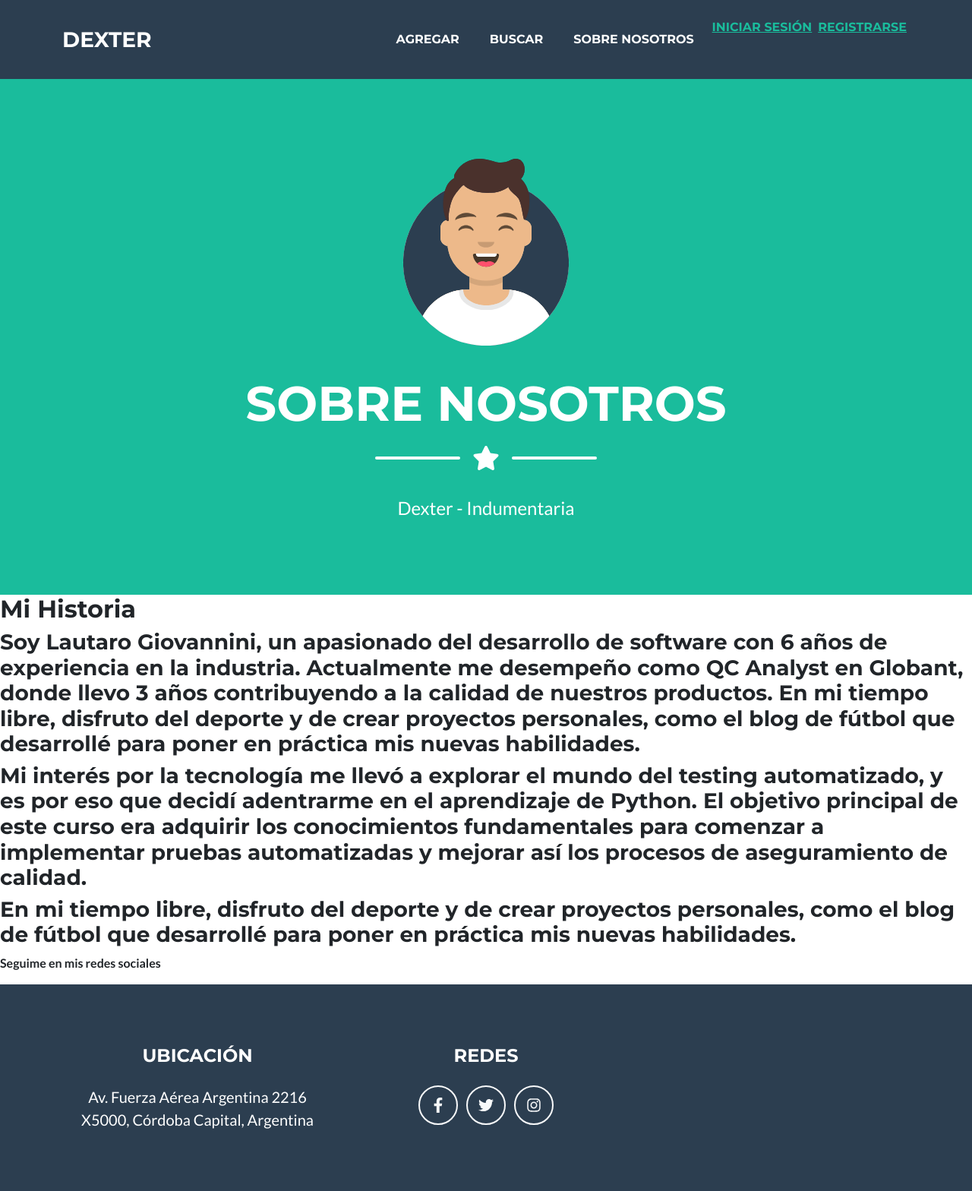
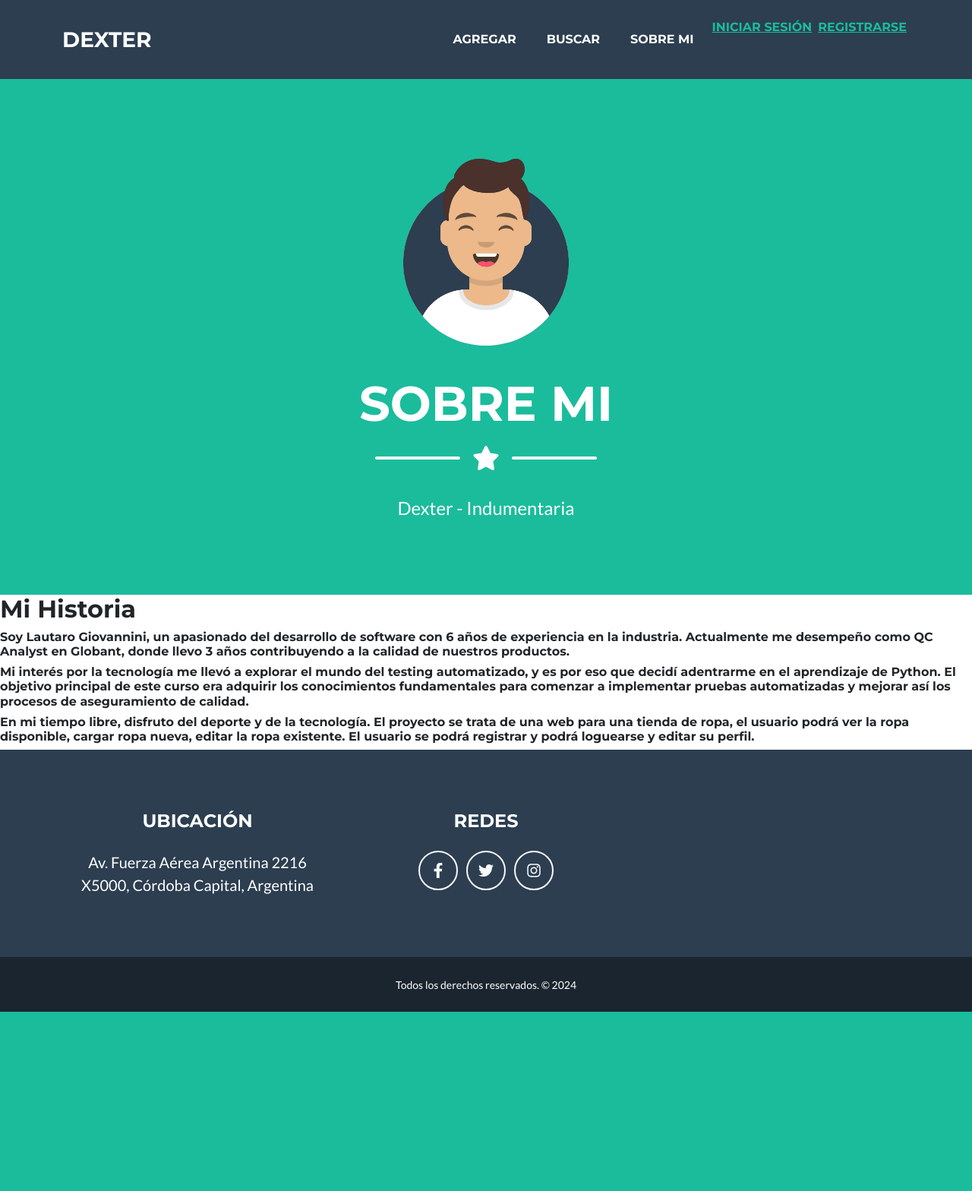
Before and after one commit to lgiovannini/4taEntrega, a Django app: page /about/ in a window 1280 px wide. Shown: the top 1568 px of the page at 76% size. After the commit the page ends 1332 px from the top, so only its background shows below. Run offline with Django 5.2, Linux system fonts and the light colour scheme; some libraries are stand-ins or nearby versions.

Commit message:
Trabajo finalizado

```diff
--- a/inicio/templates/inicio/about.html
+++ b/inicio/templates/inicio/about.html
@@ -1,32 +1,28 @@
 {% extends "base.html" %}
 
 {% block head_title %}
-Sobre Nosotros
+Sobre Mi
 {% endblock head_title %}
 
 {% block header_h1 %}
-Sobre Nosotros
+Sobre Mi
 {% endblock header_h1 %}
 
 {% block main %}
 
 <h2>Mi Historia</h2>
 
-<h3>
+<h6>
     Soy Lautaro Giovannini, un apasionado del desarrollo de software con 6 años de experiencia en la industria.
     Actualmente me desempeño como QC Analyst en Globant, donde llevo 3 años contribuyendo a la calidad de nuestros productos.
-    En mi tiempo libre, disfruto del deporte y de crear proyectos personales, como el blog de fútbol que desarrollé para poner en práctica mis nuevas habilidades.
-</h3>
-<h3>
+</h6>
+<h6>
     Mi interés por la tecnología me llevó a explorar el mundo del testing automatizado, y es por eso que decidí adentrarme en el aprendizaje de Python.
     El objetivo principal de este curso era adquirir los conocimientos fundamentales para comenzar a implementar pruebas automatizadas y mejorar así los procesos de aseguramiento de calidad.
-</h3>
-<h3>
-    En mi tiempo libre, disfruto del deporte y de crear proyectos personales, como el blog de fútbol que desarrollé para poner en práctica mis nuevas habilidades.
-</h3>
-
-<p>
-    <b>Seguime en mis redes sociales</b>
-</p>
+</h6>
+<h6>
+    En mi tiempo libre, disfruto del deporte y de la tecnología. El proyecto se trata de una web para una tienda de ropa, el usuario podrá ver la ropa disponible, cargar ropa nueva, editar la ropa existente.
+    El usuario se podrá registrar y podrá loguearse y editar su perfil.
+</h6>
 
 {% endblock main %}
--- a/templates/base.html
+++ b/templates/base.html
@@ -35,7 +35,7 @@
                     <ul class="navbar-nav ms-auto">
                         <li class="nav-item mx-0 mx-lg-1"><a class="nav-link py-3 px-0 px-lg-3 rounded" href= {% url "inicio:nueva_ropa" %}>Agregar</a></li>
                         <li class="nav-item mx-0 mx-lg-1"><a class="nav-link py-3 px-0 px-lg-3 rounded" href= {% url "inicio:buscar_ropa" %}>Buscar</a></li>
-                        <li class="nav-item mx-0 mx-lg-1"><a class="nav-link py-3 px-0 px-lg-3 rounded" href= {% url "inicio:about" %}>Sobre Nosotros</a></li>
+                        <li class="nav-item mx-0 mx-lg-1"><a class="nav-link py-3 px-0 px-lg-3 rounded" href= {% url "inicio:about" %}>Sobre Mi</a></li>
                         {% if request.user.is_authenticated %}
                         <li>
                         <a class="btn btn-secondary" href={% url 'usuarios:perfil' user.id %}>
```
Also changed, not shown: usuarios/templates/usuarios/perfil.html (+11 -7 lines), README.md.
